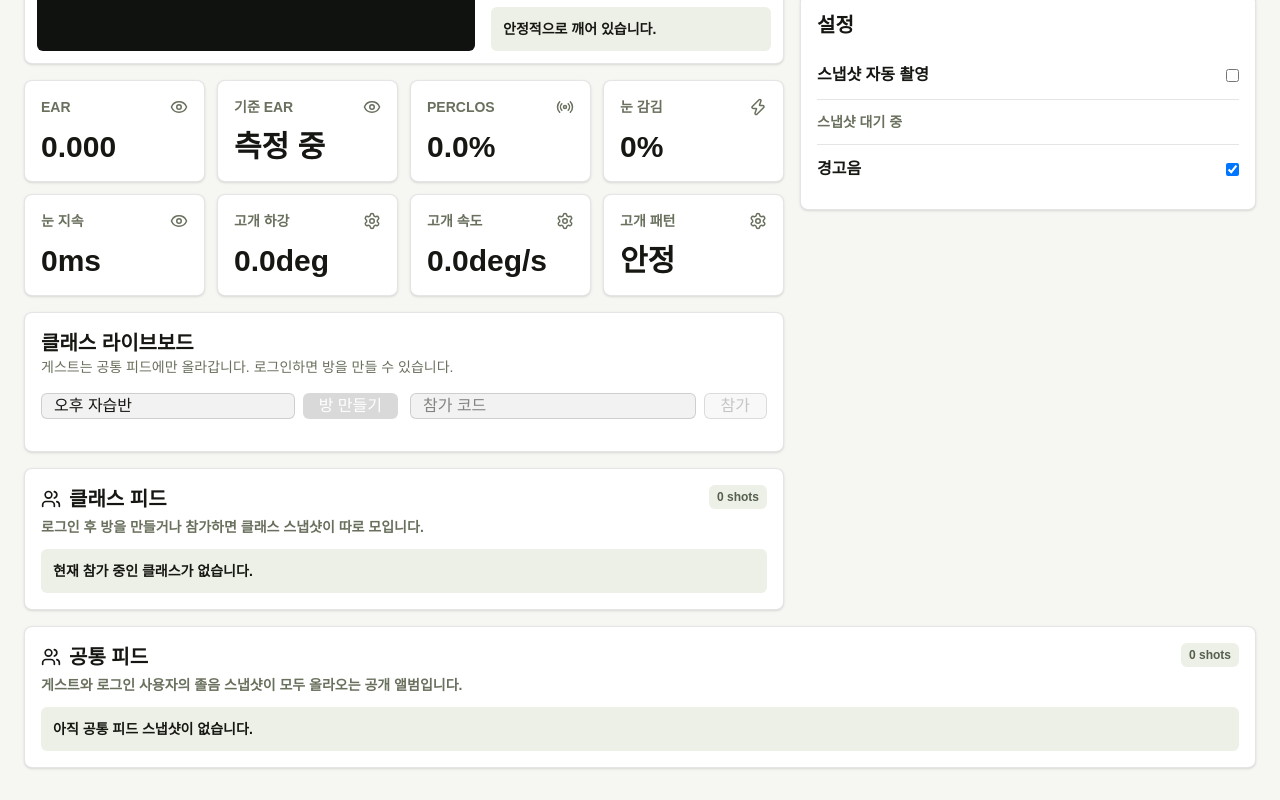
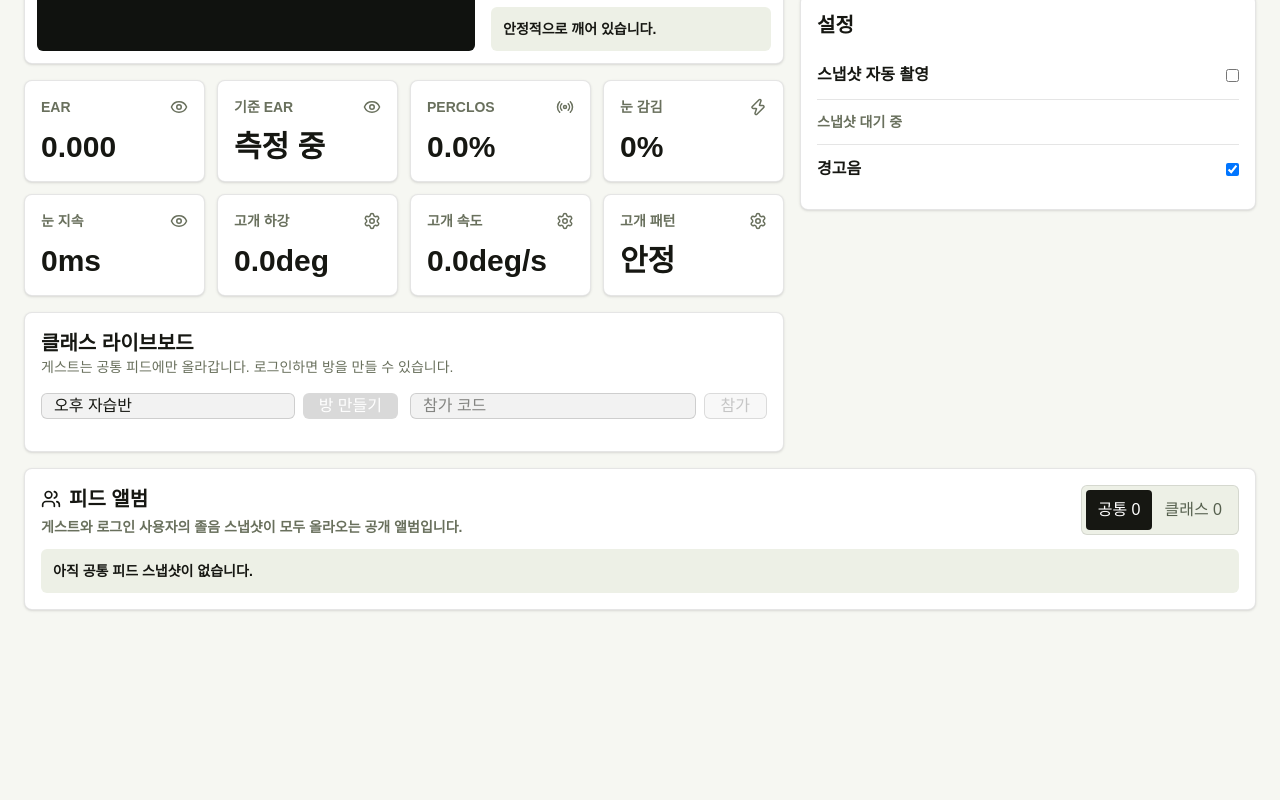
Before and after one commit to Cozystone/JARGEMA, a Next.js app: page / in a window 1280 px wide. Shown: the part 437-1237 px from the top of the page. After the commit the page ends 1079 px from the top, so only its background shows below. Built offline with nearby package versions, Linux system fonts and the light colour scheme.

Commit message:
Unify feed albums with tabs

```diff
--- a/src/components/JargemaApp.tsx
+++ b/src/components/JargemaApp.tsx
@@ -140,6 +140,7 @@ export function JargemaApp() {
   const [joinCode, setJoinCode] = useState("");
   const [room, setRoom] = useState<ClassRoom | null>(null);
   const [feed, setFeed] = useState<Snapshot[]>([]);
+  const [feedView, setFeedView] = useState<"common" | "class">("common");
 
   const alertText = useMemo(() => {
     if (jds.score >= 80) return "촬영 조건 도달. 업로드 동의가 켜져 있으면 피드로 전송됩니다.";
@@ -750,15 +751,6 @@ export function JargemaApp() {
             </div>
           </section>
 
-          <section className="rounded-lg border border-black/10 bg-white p-4 shadow-sm">
-            <FeedAlbum
-              title="클래스 피드"
-              description={room ? `${room.name} · ${room.code} 방에서 촬영된 스냅샷입니다.` : "로그인 후 방을 만들거나 참가하면 클래스 스냅샷이 따로 모입니다."}
-              snapshots={classFeed}
-              emptyText={room ? "아직 이 클래스에 올라온 스냅샷이 없습니다." : "현재 참가 중인 클래스가 없습니다."}
-              columns="compact"
-            />
-          </section>
         </section>
 
         <aside className="space-y-4">
@@ -816,11 +808,19 @@ export function JargemaApp() {
       <section className="mx-auto max-w-7xl px-4 pb-8 sm:px-6">
         <div className="rounded-lg border border-black/10 bg-white p-4 shadow-sm">
           <FeedAlbum
-            title="공통 피드"
-            description="게스트와 로그인 사용자의 졸음 스냅샷이 모두 올라오는 공개 앨범입니다."
-            snapshots={feed}
-            emptyText="아직 공통 피드 스냅샷이 없습니다."
-            columns="album"
+            view={feedView}
+            onViewChange={setFeedView}
+            roomLabel={room ? `${room.name} · ${room.code}` : null}
+            commonCount={feed.length}
+            classCount={classFeed.length}
+            snapshots={feedView === "common" ? feed : classFeed}
+            emptyText={
+              feedView === "common"
+                ? "아직 공통 피드 스냅샷이 없습니다."
+                : room
+                  ? "아직 이 클래스에 올라온 스냅샷이 없습니다."
+                  : "현재 참가 중인 클래스가 없습니다."
+            }
           />
         </div>
       </section>
@@ -841,33 +841,55 @@ function mergeSnapshots(primary: Snapshot[], secondary: Snapshot[]) {
 }
 
 function FeedAlbum({
-  title,
-  description,
+  view,
+  onViewChange,
+  roomLabel,
+  commonCount,
+  classCount,
   snapshots,
   emptyText,
-  columns,
 }: {
-  title: string;
-  description: string;
+  view: "common" | "class";
+  onViewChange: (view: "common" | "class") => void;
+  roomLabel: string | null;
+  commonCount: number;
+  classCount: number;
   snapshots: Snapshot[];
   emptyText: string;
-  columns: "album" | "compact";
 }) {
-  const gridClass = columns === "album" ? "grid gap-3 sm:grid-cols-2 lg:grid-cols-3" : "grid gap-3 sm:grid-cols-2 xl:grid-cols-3";
+  const description =
+    view === "common"
+      ? "게스트와 로그인 사용자의 졸음 스냅샷이 모두 올라오는 공개 앨범입니다."
+      : roomLabel
+        ? `${roomLabel} 방에서 촬영된 스냅샷입니다.`
+        : "로그인 후 방을 만들거나 참가하면 클래스 스냅샷이 따로 모입니다.";
 
   return (
     <>
-      <div className="mb-3 flex items-start justify-between gap-3">
+      <div className="mb-3 flex flex-wrap items-start justify-between gap-3">
         <div>
-          <h2 className="flex items-center gap-2 text-xl font-black"><Users size={20} /> {title}</h2>
+          <h2 className="flex items-center gap-2 text-xl font-black"><Users size={20} /> 피드 앨범</h2>
           <p className="mt-1 text-sm font-bold text-[#69705d]">{description}</p>
         </div>
-        <span className="rounded-md bg-[#edf0e6] px-2 py-1 text-xs font-black text-[#56604e]">{snapshots.length} shots</span>
+        <div className="flex rounded-md border border-black/10 bg-[#edf0e6] p-1">
+          <button
+            onClick={() => onViewChange("common")}
+            className={`rounded px-3 py-2 text-sm font-black ${view === "common" ? "bg-[#161712] text-white" : "text-[#56604e]"}`}
+          >
+            공통 {commonCount}
+          </button>
+          <button
+            onClick={() => onViewChange("class")}
+            className={`rounded px-3 py-2 text-sm font-black ${view === "class" ? "bg-[#161712] text-white" : "text-[#56604e]"}`}
+          >
+            클래스 {classCount}
+          </button>
+        </div>
       </div>
       {snapshots.length === 0 ? (
         <p className="rounded-md bg-[#edf0e6] p-3 text-sm font-semibold">{emptyText}</p>
       ) : (
-        <div className={gridClass}>
+        <div className="grid gap-3 sm:grid-cols-2 lg:grid-cols-3">
           {snapshots.map((snapshot) => (
             <article key={snapshot.id} className="overflow-hidden rounded-md border border-black/10 bg-[#fbfcf8]">
               <div className="relative">
```
